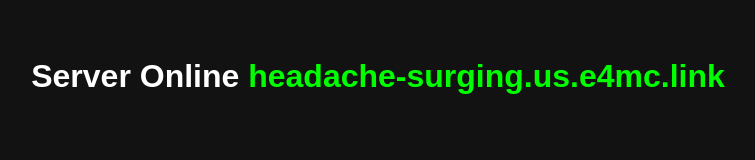
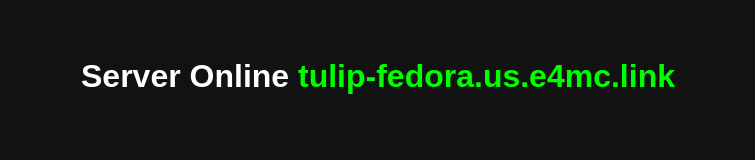
Before and after one commit to SayloIs1/server, a plain HTML site: page index.html in a window 1280 px wide. Shown: the whole page, without its empty margins (262-1017 px from the left). Drawn offline with Linux system fonts and the light colour scheme.

```diff
--- a/index.html
+++ b/index.html
@@ -1 +1 @@
-<html><body style="background:#121212;color:white;font-family:sans-serif;text-align:center;padding-top:50px;"><h1>Server Online <b style="color:#00ff00;">headache-surging.us.e4mc.link</b></p></body></html>
+<html><body style="background:#121212;color:white;font-family:sans-serif;text-align:center;padding-top:50px;"><h1>Server Online <b style="color:#00ff00;">tulip-fedora.us.e4mc.link</b></p></body></html>
```
